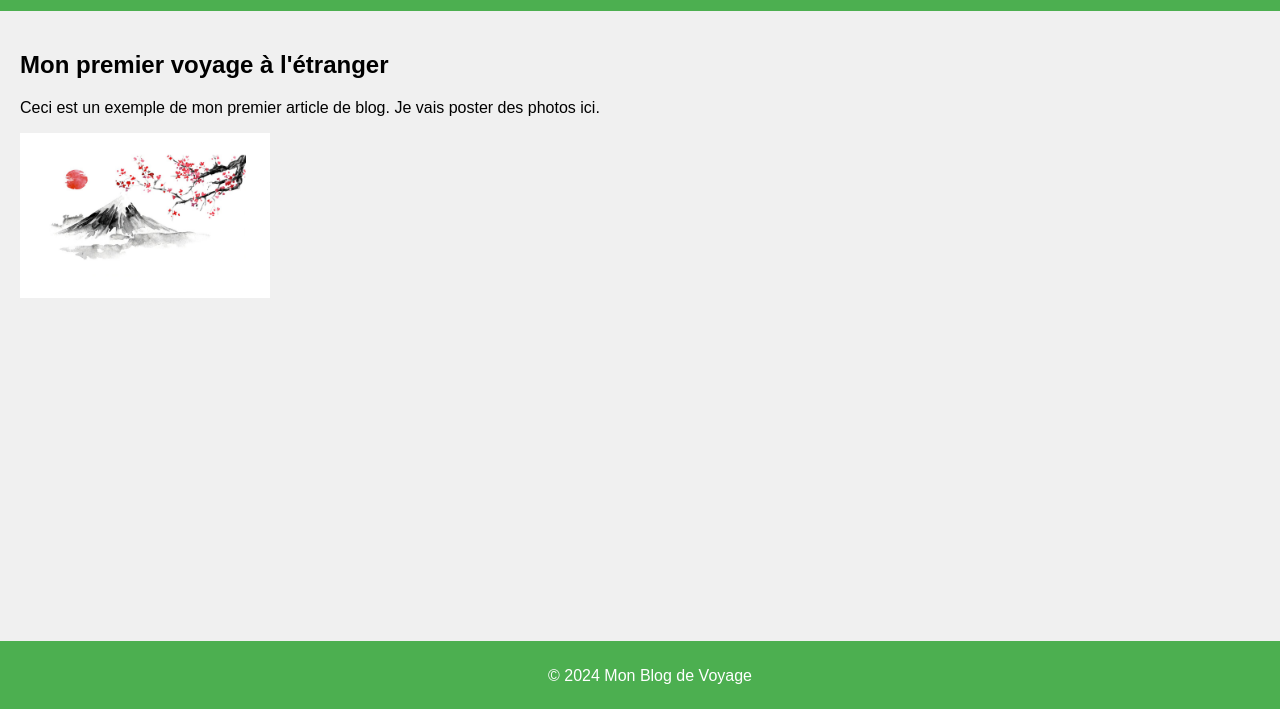
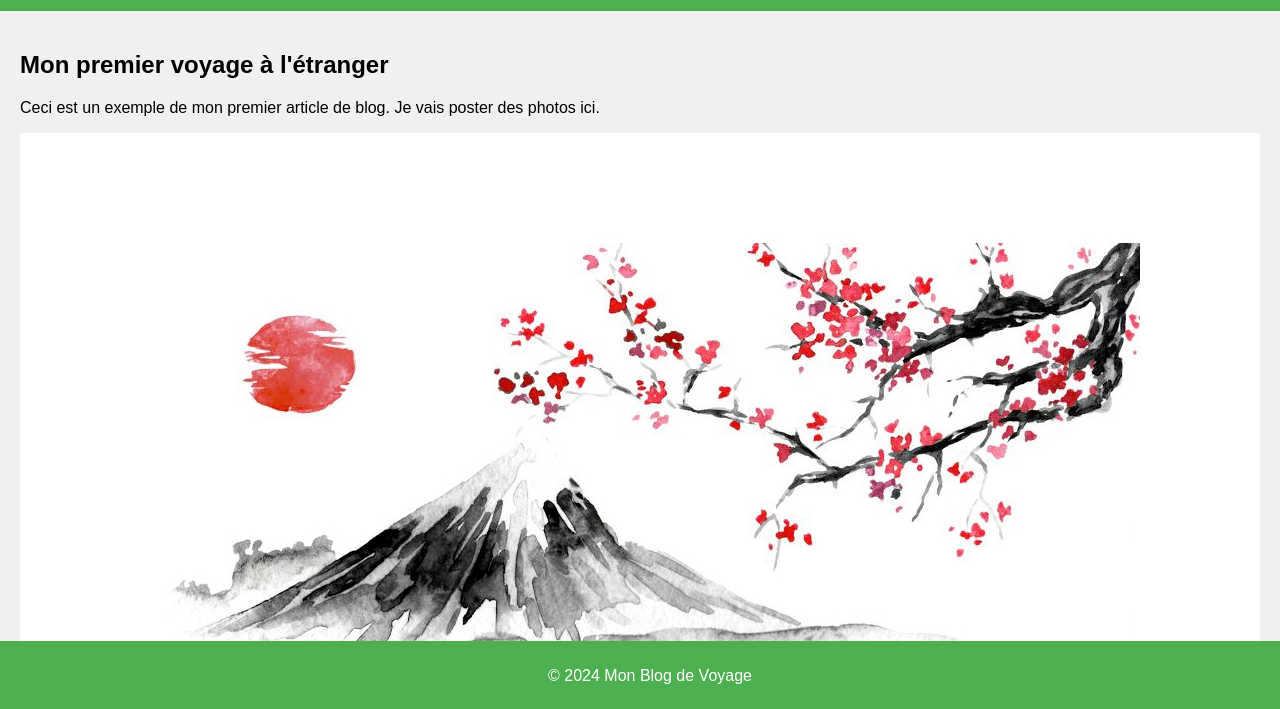
Before and after one commit to Ellkia/Ellkia.github.io, a plain HTML site: page index.html in a window 1280 px wide. Shown: the part 89-798 px from the top of the page. Drawn offline with Linux system fonts and the light colour scheme; a script that the page names is missing.

Commit message:
Update index.html

```diff
--- a/index.html
+++ b/index.html
@@ -15,7 +15,7 @@
         <article>
             <h2>Mon premier voyage à l'étranger</h2>
             <p>Ceci est un exemple de mon premier article de blog. Je vais poster des photos ici.</p>
-            <img src="Photos/Photo1.jpg" alt="Photo de mon voyage" style="width: 250px; height: auto;"/>
+            <img src="Photos/Photo1.jpg" alt="Photo de mon voyage" style="width: auto; height: auto;"/>
         </article>
     </main>
 
```
